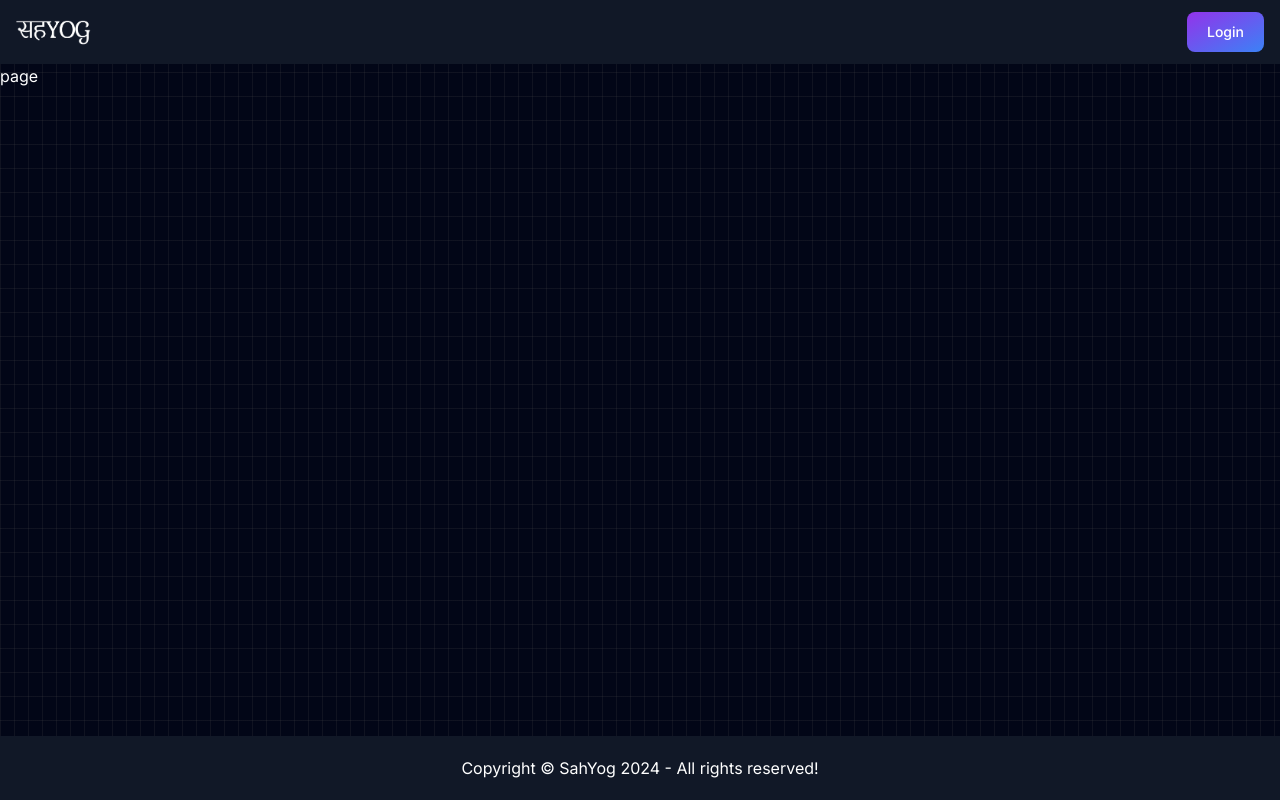
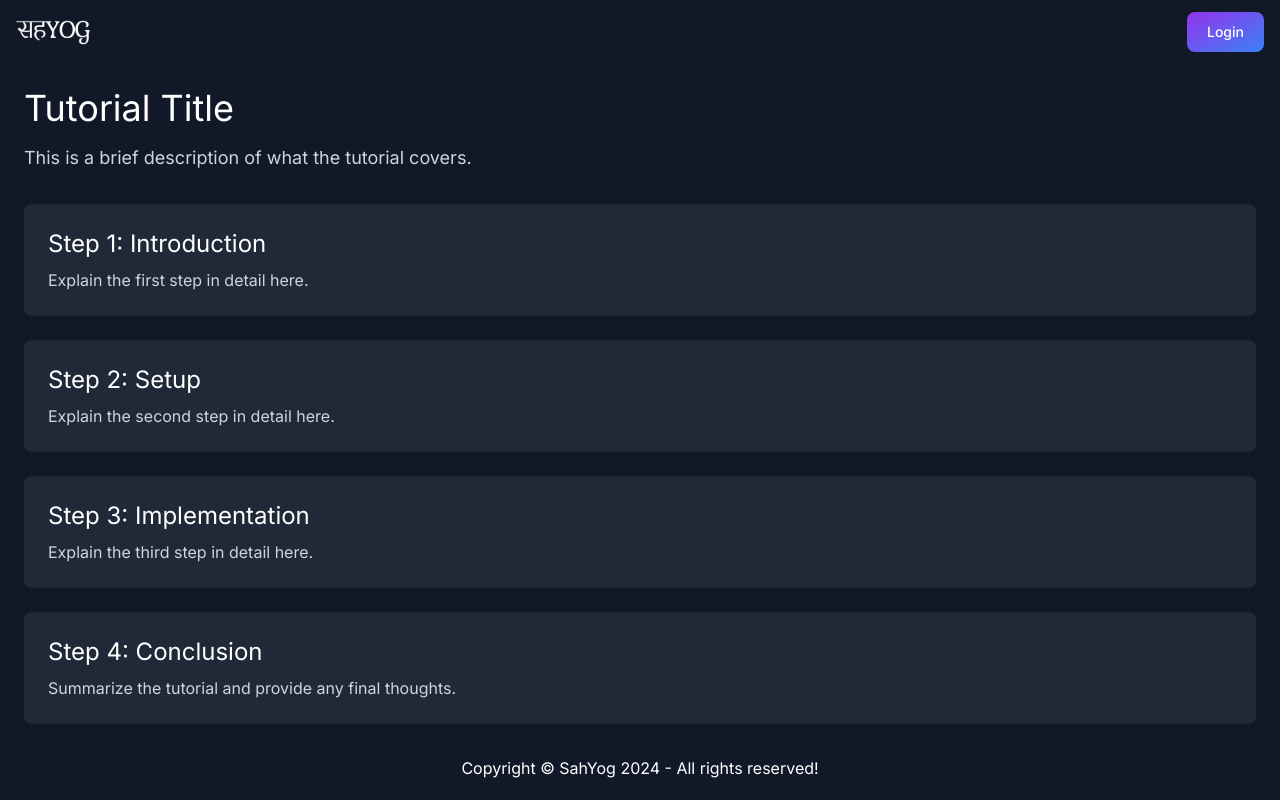
Before and after one commit to T1A0R3S2H/SahYog, a Next.js app: page /readmore in a window 1280 px wide. Built offline with nearby package versions, Linux system fonts and the light colour scheme; no server answers.

Commit message:
Update page.js

```diff
--- a/app/readmore/page.js
+++ b/app/readmore/page.js
@@ -1,9 +1,32 @@
-import React from 'react'
+import React from 'react';
 
 function page() {
   return (
-    <div className='text-white'>page</div>
-  )
+    <div className='bg-gray-900 min-h-screen p-6'>
+      <header className='mb-8'>
+        <h1 className='text-4xl text-white mb-4'>Tutorial Title</h1>
+        <p className='text-lg text-gray-300'>This is a brief description of what the tutorial covers.</p>
+      </header>
+      <main className='space-y-6'>
+        <section className='bg-gray-800 p-6 rounded-lg'>
+          <h2 className='text-2xl text-white mb-2'>Step 1: Introduction</h2>
+          <p className='text-gray-300'>Explain the first step in detail here.</p>
+        </section>
+        <section className='bg-gray-800 p-6 rounded-lg'>
+          <h2 className='text-2xl text-white mb-2'>Step 2: Setup</h2>
+          <p className='text-gray-300'>Explain the second step in detail here.</p>
+        </section>
+        <section className='bg-gray-800 p-6 rounded-lg'>
+          <h2 className='text-2xl text-white mb-2'>Step 3: Implementation</h2>
+          <p className='text-gray-300'>Explain the third step in detail here.</p>
+        </section>
+        <section className='bg-gray-800 p-6 rounded-lg'>
+          <h2 className='text-2xl text-white mb-2'>Step 4: Conclusion</h2>
+          <p className='text-gray-300'>Summarize the tutorial and provide any final thoughts.</p>
+        </section>
+      </main>
+    </div>
+  );
 }
 
-export default page
+export default page;
```
